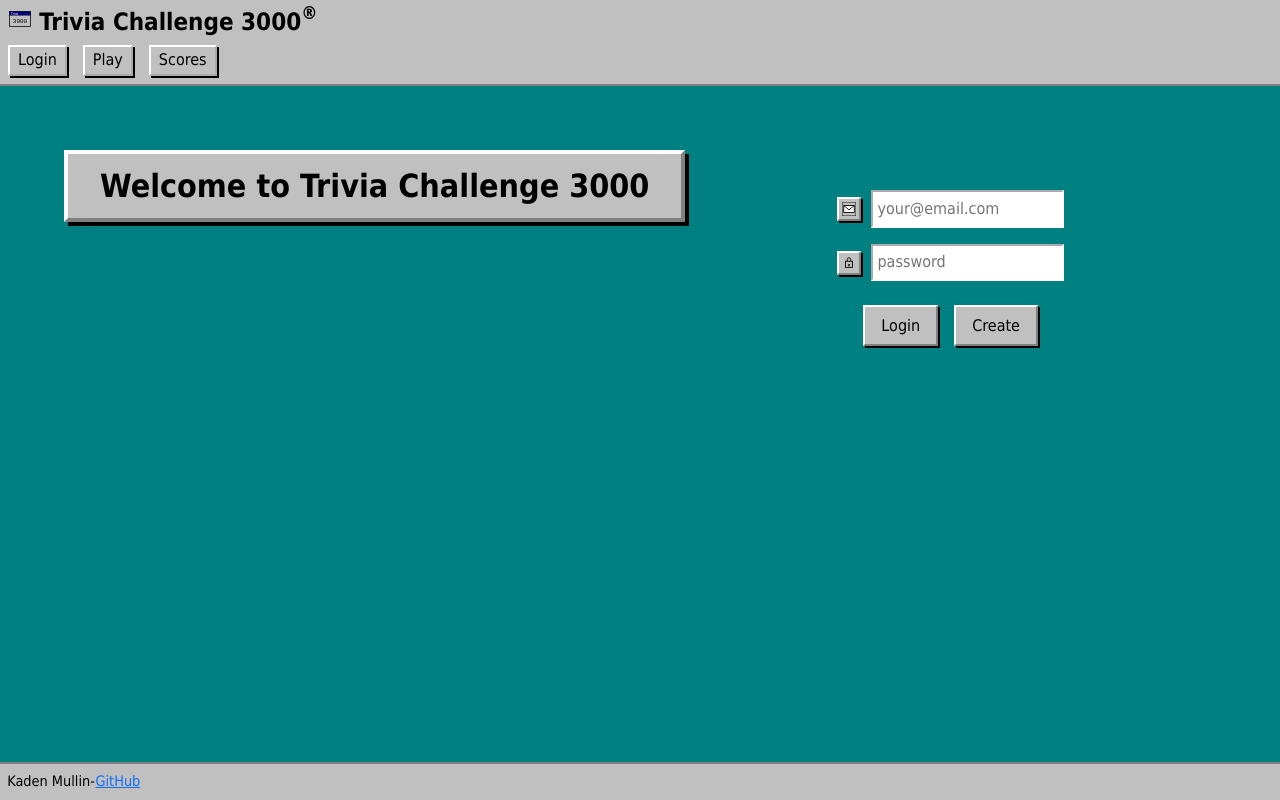
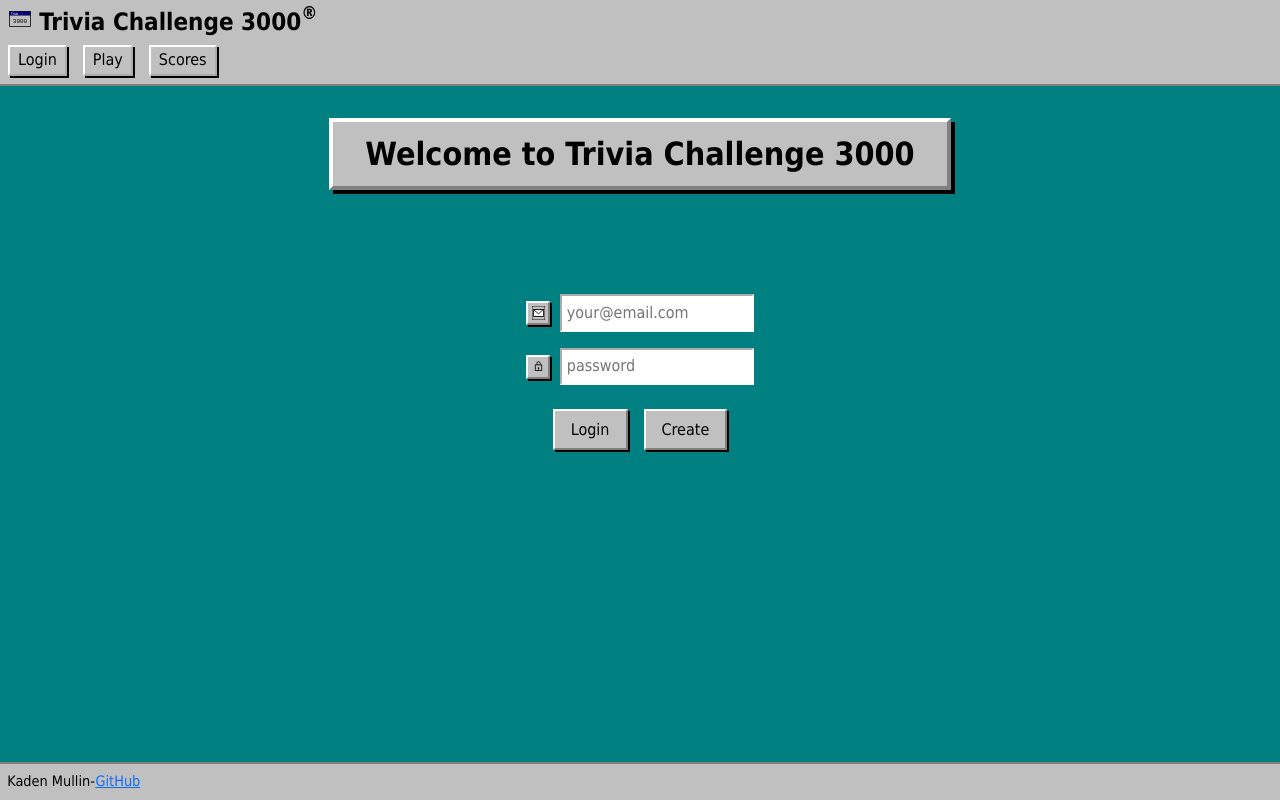
Before and after one commit to kmullin8/startup, a React (Vite) app: page / in a window 1280 px wide. Built offline with nearby package versions, Linux system fonts and the light colour scheme.

Commit message:
fixed formating

```diff
--- a/src/scores/scores.css
+++ b/src/scores/scores.css
@@ -1,16 +1,10 @@
-/* Table container */
-main {
-  display: flex;
-  justify-content: center;
-  align-items: flex-start;
-  padding: 4em;
-}
 
 /* Base table style */
 table {
   border-collapse: collapse;
   min-width: 370px;
   font-size: 0.95em;
+  margin: 2em auto 0 auto;
 
   border-top: 4px solid #fff;
   border-left: 4px solid #fff;
```
